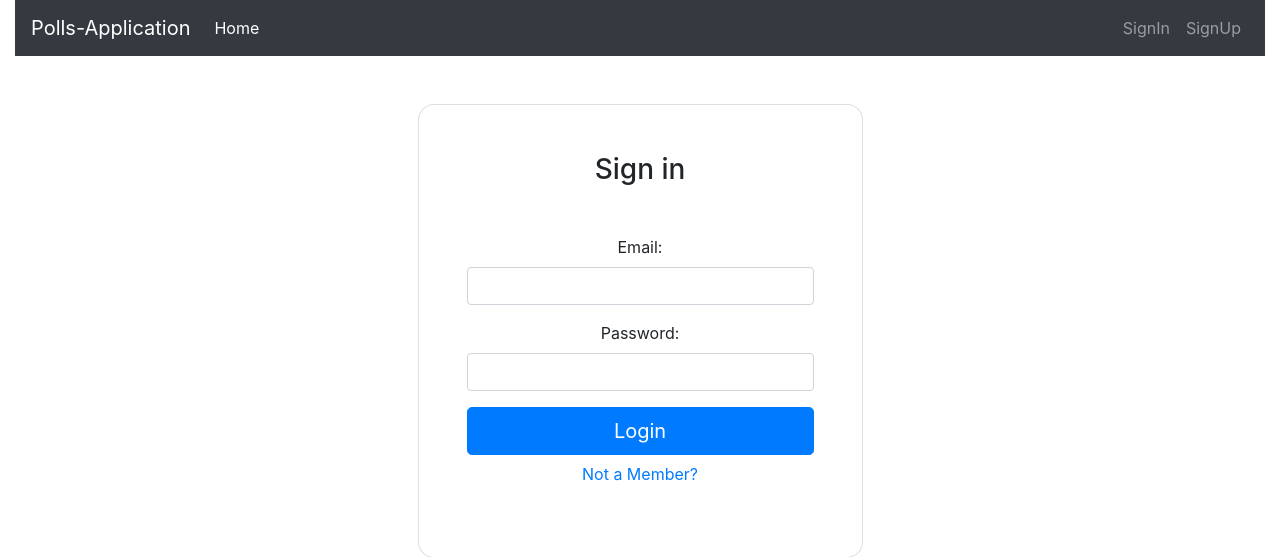
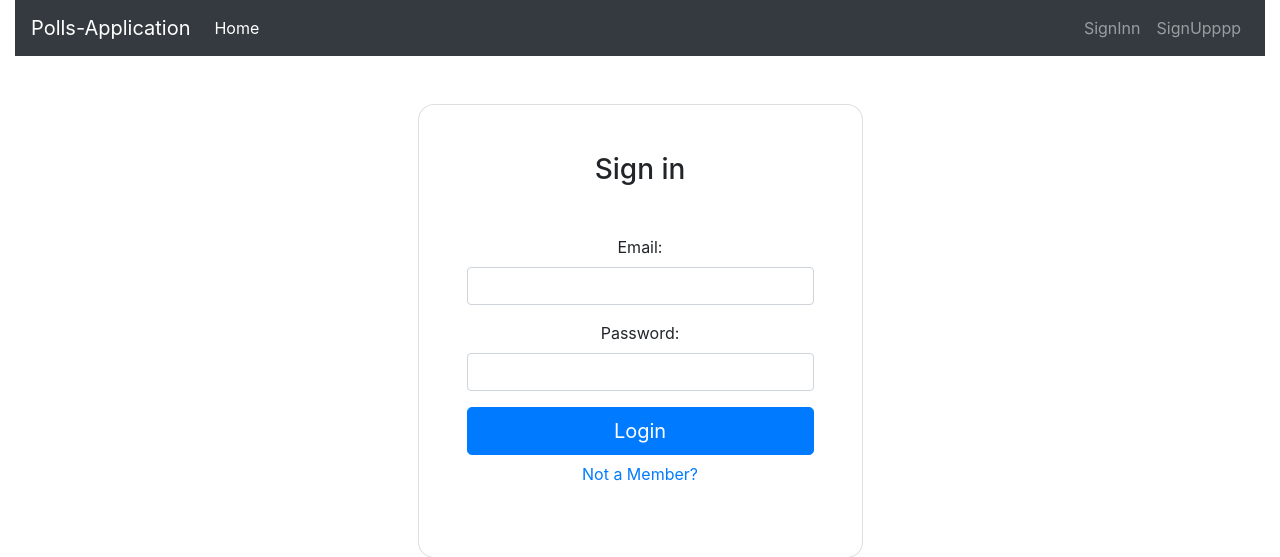
Before and after one commit to gopal-py07/CI-CD-Python-Django-Poll-App-Docker-Kubernet-minikube-, a Django app: page /users/login/ in a window 1280 px wide. Shown: the top 557 px of the page. Run offline with Django 4.2, Linux system fonts and the light colour scheme; some libraries are stand-ins or nearby versions.

Commit message:
add some chnages

```diff
--- a/templates/navbar.html
+++ b/templates/navbar.html
@@ -11,7 +11,7 @@
               </li>
                 {% if request.user.is_authenticated %}
               <li class="nav-item">
-                    <a class="nav-link" href="{% url 'polls:list' %}">Polls</a>
+                    <a class="nav-link" href="{% url 'polls:list' %}">Pollss</a>
               </li>
                 {% endif %}
           </ul>
@@ -21,8 +21,8 @@
                   <a class="nav-link" href="{% url 'users:logout' %}">Logout</a>
               </li>
             {% else %}
-                <a class="nav-link" href="{% url 'users:login' %}">SignIn</a>
-                <a class="nav-link" href="{% url 'users:register' %}">SignUp</a>
+                <a class="nav-link" href="{% url 'users:login' %}">SignInn</a>
+                <a class="nav-link" href="{% url 'users:register' %}">SignUpppp</a>
             {% endif %}
 
           </ul>
```
